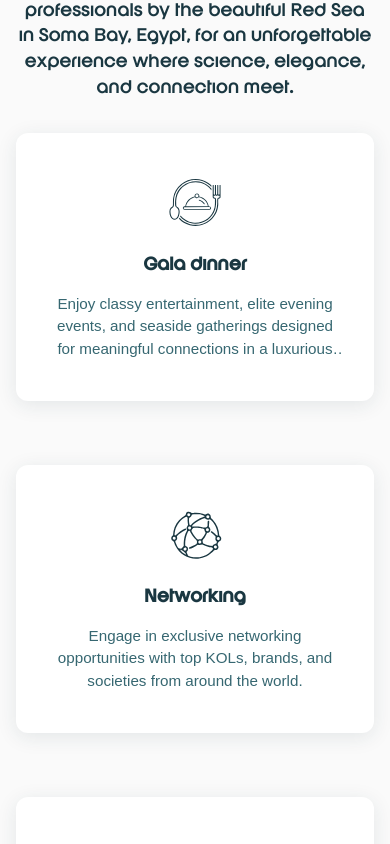
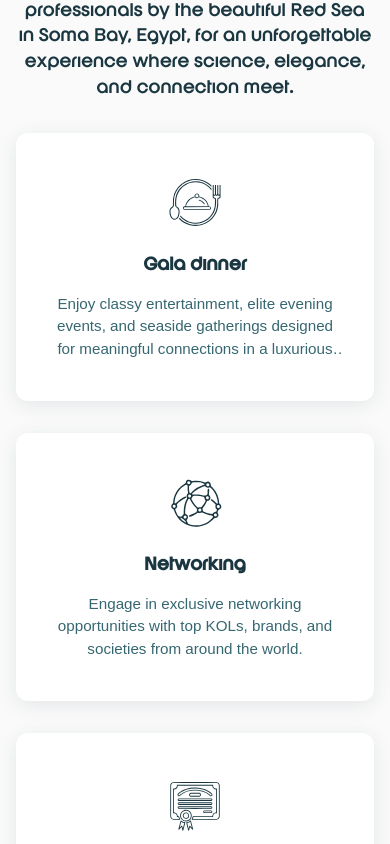
Before and after one commit to YoussifElmogy/next-face, a React (Vite) app: page / in a window 390 px wide. Shown: the part 4340-5184 px from the top of the page. Built offline with nearby package versions, Linux system fonts and the light colour scheme.

Commit message:
Adjust mobile spacing

```diff
--- a/src/components/WhyJoinSection.jsx
+++ b/src/components/WhyJoinSection.jsx
@@ -140,7 +140,7 @@ Join global leaders, innovators, and professionals by the beautiful Red Sea in S
     </Box>
 
     {/* ✅ Cards Grid */}
-    <Grid container spacing={8} justifyContent="center">
+    <Grid container  spacing={{ xs: 4, md: 8 }} justifyContent="center">
       {reasons.map((item, idx) => (
         <Grid item key={idx} xs={12} sm={6} md={6}>
           <Card
```
